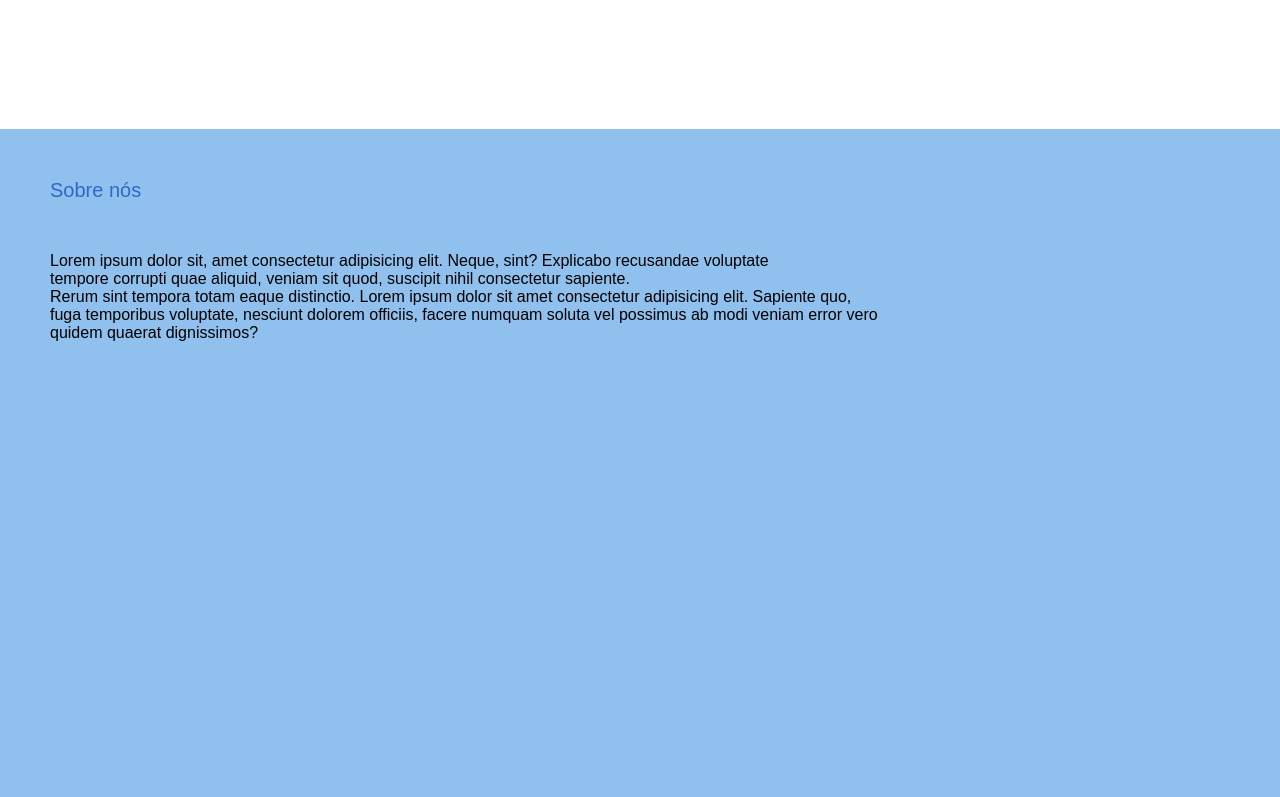
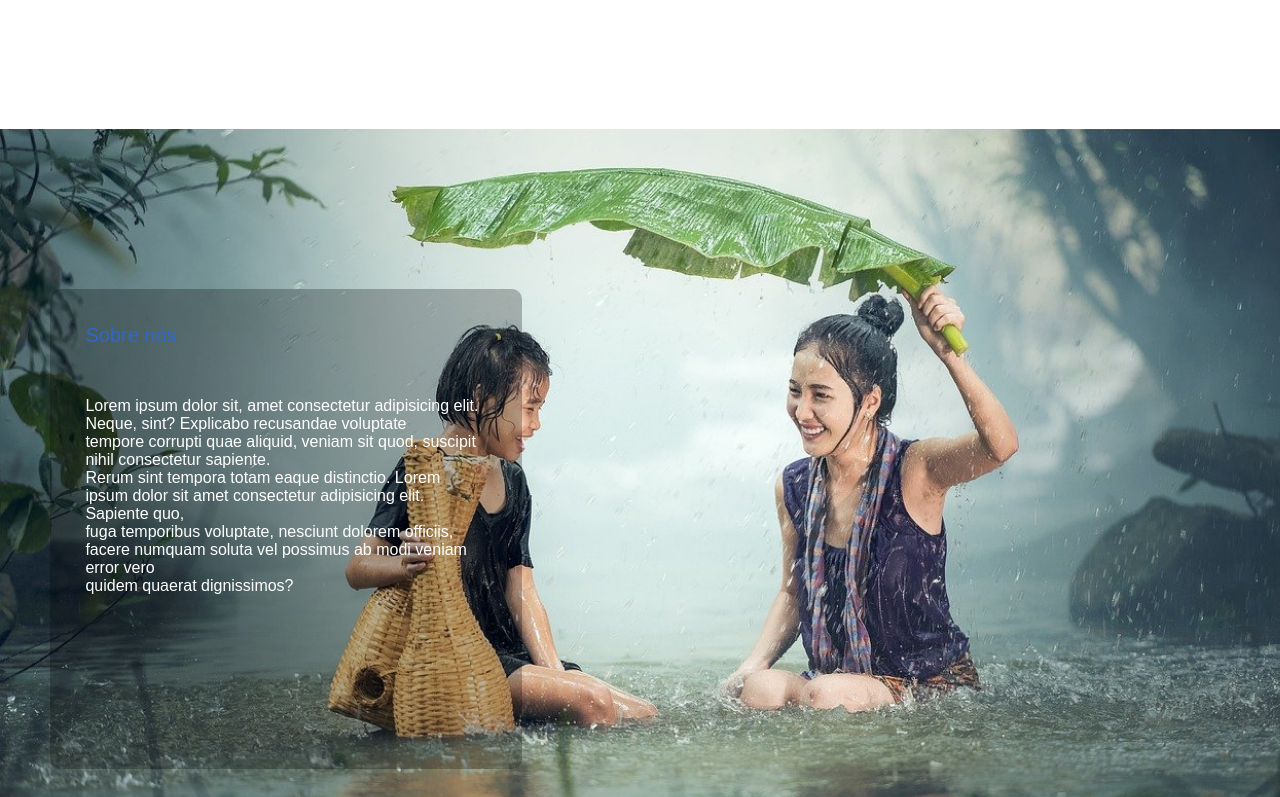
Before and after one commit to luisfilipelima/Planeta-agua-projeto, a plain HTML site: page index.html in a window 1280 px wide. Shown: the part 620-1417 px from the top of the page. Drawn offline with nearby package versions, Linux system fonts and the light colour scheme.

Commit message:
atualizei a seção preserve

```diff
--- a/index.html
+++ b/index.html
@@ -17,10 +17,9 @@
                            <img src="logo-removebg-preview.png">
                     </div>
                <ul class="nav-menu">
-                    <li class="nav-list"> <a href="#sobre-nos">Sobre nós</a> </li>
-                    <li class="nav-list"> <a href="#preserve">Preserve</a></li>
-                    <li class="nav-list"> <a href="#denuncie">Denuncie aqui</a></li>
-                    <li class="nav-list"> <a href="#">Contato</a></li>
+                    <li class="nav-list"> <a href="#preserve">Preserve</a> </li>
+                    <li class="nav-list"> <a href="#denuncia">Denuncie aqui</a></li>
+                    <li class="nav-list"> <a href="#sobre-nos">Sobre nós</a></li>
                     <i class='bx bx-search'></i>
                </ul>
         </nav>
@@ -36,15 +35,19 @@
         <img src="earth-g290b12f43_1280.png" >
      </div>
    </main>
-    <section class="normal" id="sobre-nos">
+
+        <section class="normal" id="preserve">
+               <div class="text">
                    <h3>Sobre nós</h3>
                     <p>Lorem ipsum dolor sit, amet consectetur adipisicing elit. Neque, sint?
                          Explicabo recusandae voluptate <br> tempore corrupti quae aliquid, veniam sit quod, suscipit nihil consectetur sapiente.  <br>
                          Rerum sint tempora totam eaque distinctio. Lorem ipsum dolor sit amet consectetur adipisicing elit. Sapiente quo,  <br>
                          fuga temporibus voluptate, nesciunt dolorem officiis, facere numquam soluta vel possimus ab modi veniam error vero <br>
                         quidem quaerat dignissimos?</p>
+               </div>
         </section>
-    <section  id="preserve">
+
+    <section  id="denuncia">
            <h3>Preserve</h3>
            <p>Lorem ipsum dolor sit amet consectetur adipisicing elit. Distinctio sequi rerum <br>
             eveniet impedit quas. Quo eligendi a aliquid. Inventore consequuntur ducimus quia animi iste?
@@ -54,7 +57,7 @@
             Veniam, possimus cum?</p>
     </section>
 
-    <section class="normal"  id="denuncie">
+    <section   id="sobre-nos">
         <h3>Denuncia</h3>
         <p>Lorem ipsum dolor sit amet consectetur adipisicing elit. Distinctio sequi rerum <br>
          eveniet impedit quas. Quo eligendi a aliquid. Inventore consequuntur ducimus quia animi iste?
--- a/style.css
+++ b/style.css
@@ -114,7 +114,25 @@ main .botao a{
         background-color: rgb(144, 192, 237);
         margin-top: 200px;
         padding: 50px;
+        background-image: url(woman-g834ff7407_1280.jpg);
+        background-repeat: no-repeat;
+        background-size: cover;
+        background-attachment: fixed;
+        display: flex;
+        align-items: center;
     }
+
+    .text{
+        width: 40%;
+        height: 60vh;
+        background-color: rgba(0, 0, 0, 0.253);
+        display: inline-block;
+        padding: 3%;
+        border-radius: 10px;
+        color: #fff;
+    }
+
+
 
     .normal h3{
         color: rgb(48, 103, 200);
@@ -122,3 +140,7 @@ main .botao a{
         font-size: 20px;
         margin-bottom: 50px;
     }
+
+    #sobre-nos{
+         background-color: darkorange;
+    }
```
Lines whose indentation alone changed are shown as unchanged.
